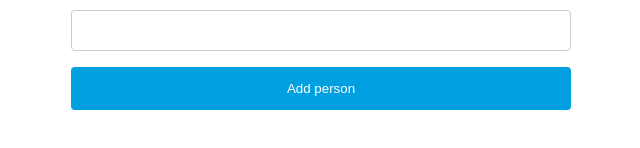
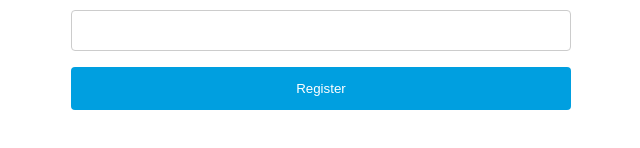
Before and after one commit to emoudy/qr_code_hackathon, a React (Create React App) app: page / in a window 1280 px wide. Shown: the part 252-400 px from the top of the page, without its empty margins (319-959 px from the left). Built offline with nearby package versions, Linux system fonts and the light colour scheme.

Commit message:
Register

```diff
--- a/src/App.js
+++ b/src/App.js
@@ -104,7 +104,7 @@ const App = () => {
                         value={details.phone}
                     />
                 </div>
-                <Button type='submit' disabled={!isComplete}>Add person</Button>
+                <Button type='submit' disabled={!isComplete}>Register</Button>
             </form>
         </Container>
   );
```
